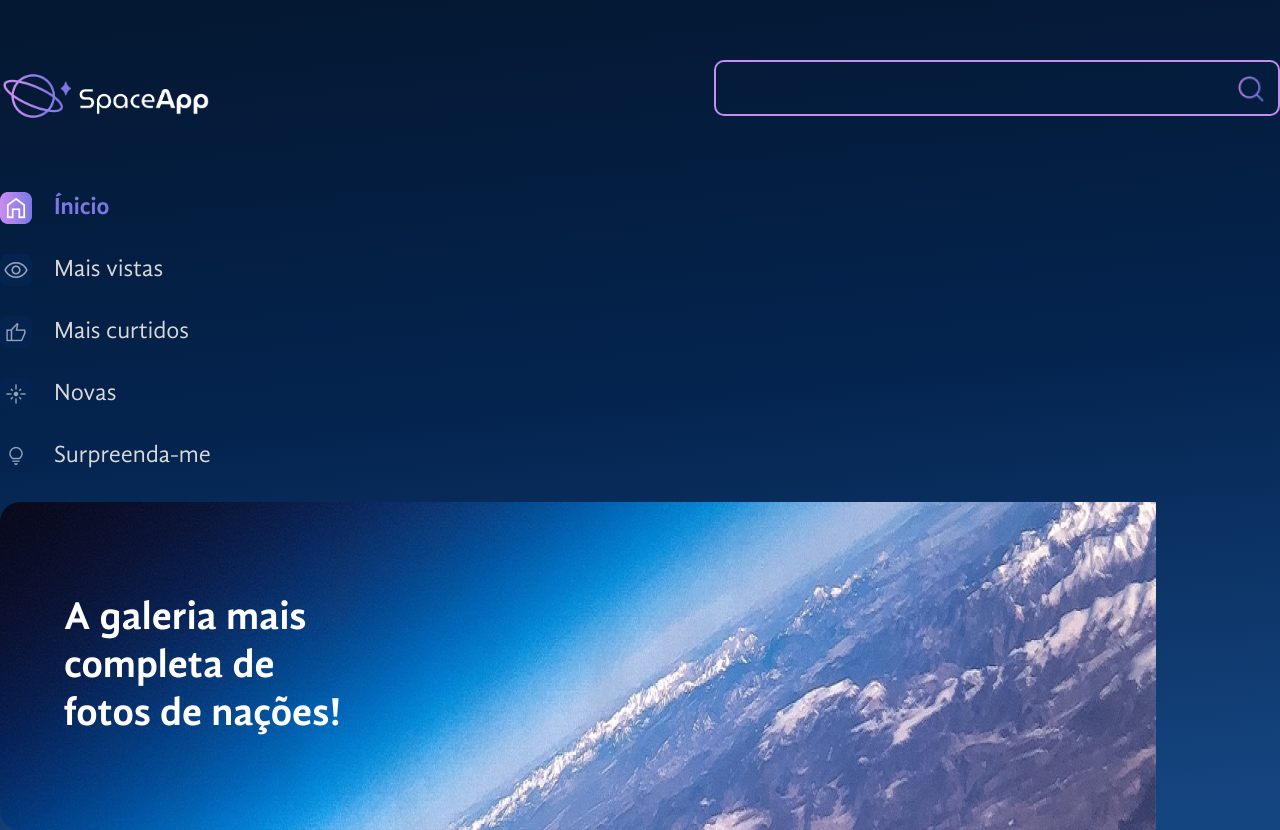
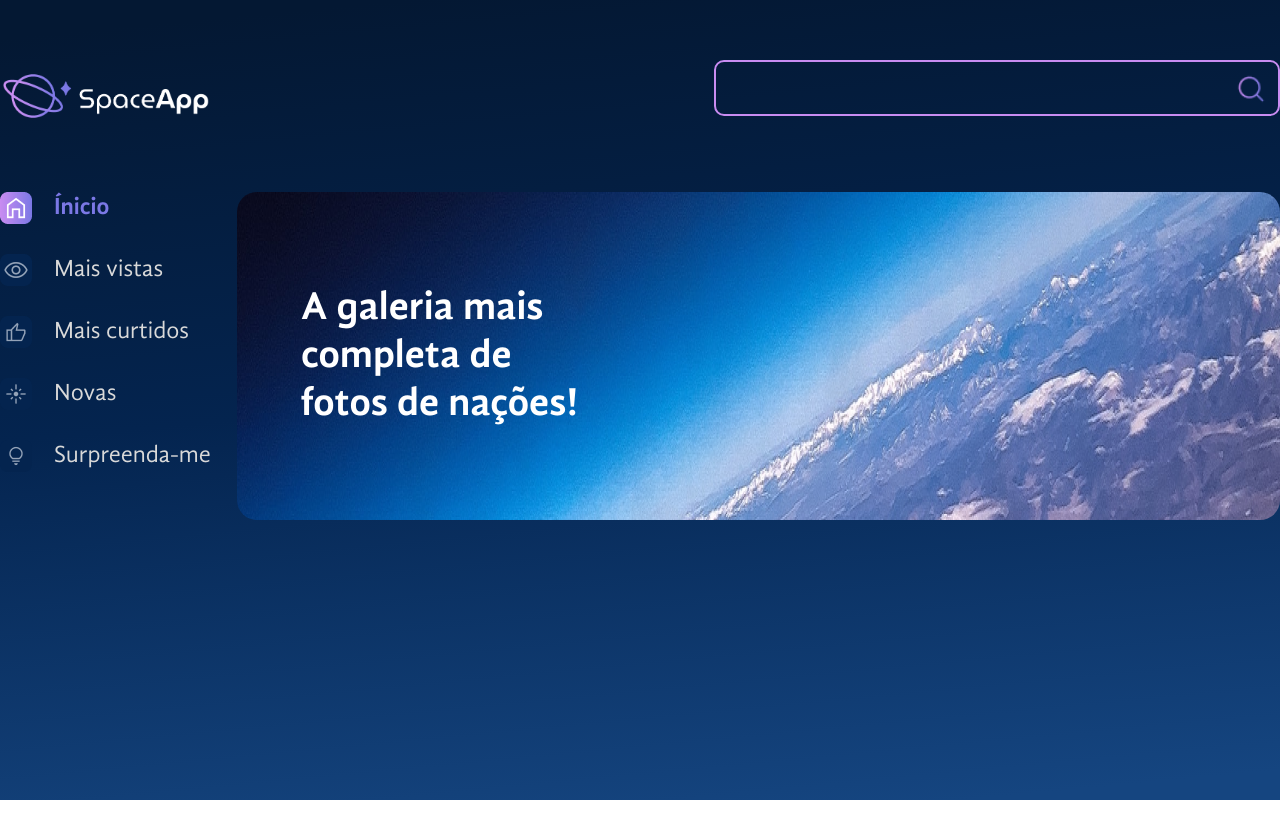
Before and after one commit to DrielySantos/nation-app, a React (Vite) app: page / in a window 1280 px wide. After the commit the page ends 800 px from the top, so only its background shows below. Built offline with nearby package versions, Linux system fonts and the light colour scheme.

Commit message:
estilizando o main e container

```diff
--- a/src/App.jsx
+++ b/src/App.jsx
@@ -11,18 +11,32 @@ const FundoGradiente = styled.div`
   width: 100%;
   min-height: 100vh;
 `
+const AppContainer = styled.div`
+  width: 1440px;
+  max-width: 100%;
+  margin: 0 auto;
+`
+
+const MainContainer = styled.main`
+  display: flex;
+  gap: 25px;
+`
 
 function App() {
 
   return (
     <FundoGradiente>
       <EstilosGlobais />
+      <AppContainer>
         <Cabecalho />
+        <MainContainer>
           <BarraLateral />
           <Banner
             texto="A galeria mais completa de fotos de nações!"
             backgroundImage={bannerBackground}
           />
+        </MainContainer>
+      </AppContainer>
     </FundoGradiente>
   )
 }
```
Lines whose indentation alone changed are shown as unchanged.
